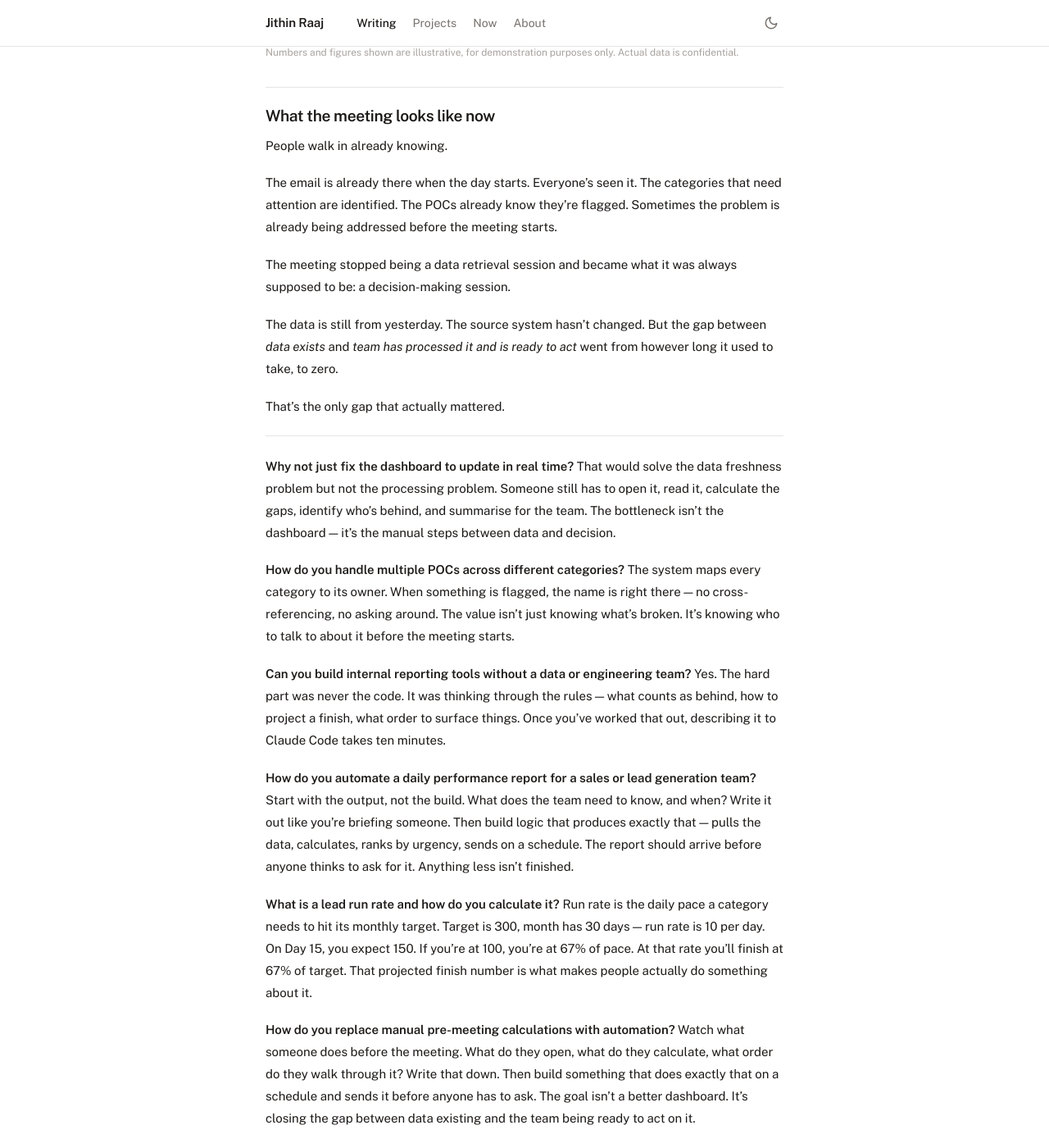
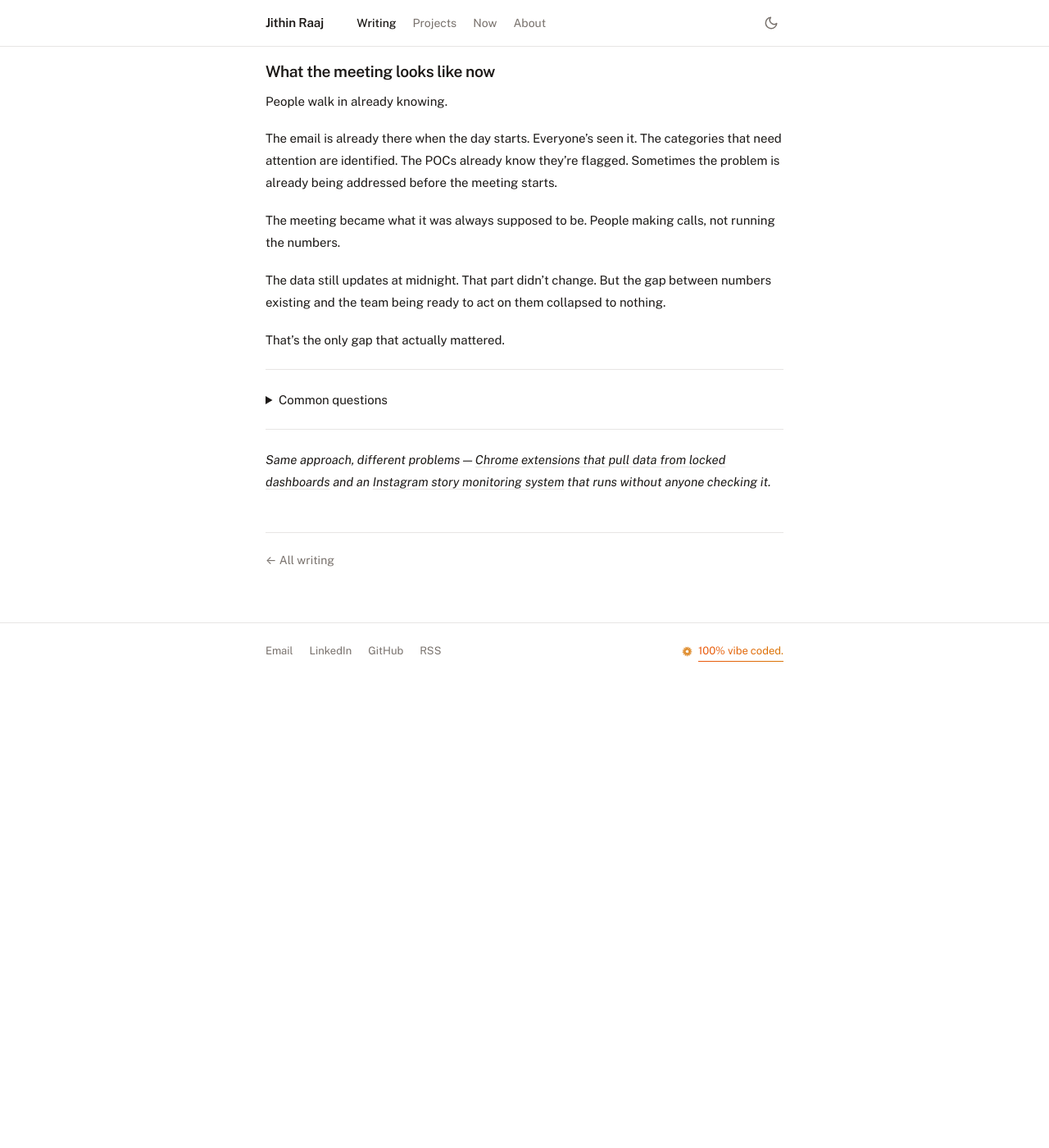
Before and after one commit to jithinrajtk/jithinrajtk.github.io, a Jekyll site: the page built from _posts/2026-04-05-okr-lead-report-automation.md, in a window 1280 px wide and 1400 px high, scrolled down 4143 px. Shown: the whole window at 82% size. Built offline with Jekyll 4.4.1, drawn with Linux system fonts in a browser that asks for light colours; nearby versions of some CDN libraries; after the commit the page ends 4972 px from its top, so only the background shows below that; some of the changed text lies outside the part shown.

Commit message:
Remove AI-sounding lines across all 3 posts, hide FAQ walls with details accordion
- OKR post: fix 'data-driven', 'data retrieval session', 'decision-making session', 'source system', awkward gap sentence
- StoryDash: fix passive phrasing, em dashes, double separator, AI framework paragraph, 'default state'
- Chrome: fix 'engineering team in the loop', 'whole category of problem', em dashes in FAQ
- All 3: wrap visible FAQ text in <details> accordion — collapsed by default, Google still indexes, no cloaking

```diff
--- a/_posts/2026-04-05-okr-lead-report-automation.md
+++ b/_posts/2026-04-05-okr-lead-report-automation.md
@@ -18,7 +18,7 @@ A room full of people in a meeting. The performance dashboard is open. So is a G
 
 Everyone is trying. Nobody is deciding yet.
 
-This was the opening of every lead generation review. Smart people, doing their best with what was available — and still spending the opening minutes of every meeting doing math instead of making calls. That's not a people problem. That's a system that wasn't set up to help them.
+This was the opening of every lead generation review. Smart people doing their best with what they had, and still spending the first ten minutes of every meeting running numbers instead of making calls. That's not a people problem. The system just wasn't built for it.
 
 The answers always came. But they always came late.
 
@@ -30,7 +30,7 @@ That wasn't the worst part.
 
 The dashboard pulled numbers till the previous day. Data for today wouldn't show up until after midnight. So every morning meeting — the one where you're supposed to course-correct before the day gets away from you — was running on information that was already hours old by the time anyone looked at it.
 
-We were doing real-time math on yesterday's numbers. And calling it a data-driven meeting.
+We were doing real-time math on yesterday's numbers. And acting like that counted.
 
 I've been running social media operations long enough to know what a real-time decision feels like, and what a delayed one costs. A lead category tracking at 65% on Day 10 is recoverable. The same category at 65% on Day 25 isn't. The window to act matters. And every morning we were showing up to the window hours after it opened.
 
@@ -97,13 +97,16 @@ People walk in already knowing.
 
 The email is already there when the day starts. Everyone's seen it. The categories that need attention are identified. The POCs already know they're flagged. Sometimes the problem is already being addressed before the meeting starts.
 
-The meeting stopped being a data retrieval session and became what it was always supposed to be: a decision-making session.
+The meeting became what it was always supposed to be. People making calls, not running the numbers.
 
-The data is still from yesterday. The source system hasn't changed. But the gap between *data exists* and *team has processed it and is ready to act* went from however long it used to take, to zero.
+The data still updates at midnight. That part didn't change. But the gap between numbers existing and the team being ready to act on them collapsed to nothing.
 
 That's the only gap that actually mattered.
 
 ---
+
+<details>
+<summary>Common questions</summary>
 
 **Why not just fix the dashboard to update in real time?**
 That would solve the data freshness problem but not the processing problem. Someone still has to open it, read it, calculate the gaps, identify who's behind, and summarise for the team. The bottleneck isn't the dashboard — it's the manual steps between data and decision.
@@ -124,7 +127,9 @@ Run rate is the daily pace a category needs to hit its monthly target. Target is
 Watch what someone does before the meeting. What do they open, what do they calculate, what order do they walk through it? Write that down. Then build something that does exactly that on a schedule and sends it before anyone has to ask. The goal isn't a better dashboard. It's closing the gap between data existing and the team being ready to act on it.
 
 **What should a daily OKR status email include?**
-The most useful format: overall status at a glance (how many categories are on track vs behind), then a ranked list of categories that need attention — sorted by urgency, not alphabetically. Each entry should show the category name, the owner, the current achievement percentage, and the projected month-end finish if nothing changes. That last number — the projection — is what drives decisions. Everything else is context.
+The most useful format: overall status at a glance (how many categories are on track vs behind), then a ranked list of categories that need attention, sorted by urgency, not alphabetically. Each entry should show the category name, the owner, the current achievement percentage, and the projected month-end finish if nothing changes. That last number, the projection, is what drives decisions. Everything else is context.
+
+</details>
 
 ---
 
--- a/_posts/2026-04-05-storydash-monitoring-instagram-pages.md
+++ b/_posts/2026-04-05-storydash-monitoring-instagram-pages.md
@@ -26,7 +26,7 @@ That's not monitoring. That's just time disappearing.
 
 When you're managing 25+ pages, there's an issue that doesn't show up anywhere: it's not *whether* you post stories. It's *when*.
 
-Stories posted too close together don't get distributed the way you'd expect. The algorithm sees a burst, not a cadence. Reach drops. Views thin out. And because you can't manually track gaps across that many pages, it just keeps happening quietly.
+Stories posted too close together don't spread the way they should. The algorithm sees a burst, not a cadence. Reach drops. Views thin out. And because you can't manually track gaps across that many pages, it just keeps happening quietly.
 
 We were posting stories two minutes apart on some pages. Sometimes one minute. We had no idea.
 
@@ -80,7 +80,7 @@ The information arrives. No one has to open anything.
 
 ## How it got built
 
-**Claude Code**. Dashboard, spacing logic, automated emails — all of it.
+**Claude Code**. Dashboard, spacing logic, automated emails. All of it.
 
 Describe the problem. See what gets built. Describe what's wrong or missing. Iterate. No ticket raised. No engineer looped in. No technical spec written.
 
@@ -100,21 +100,20 @@ I manage content operations. Building tools is not a skill I have. That's the po
 
 The data comes from the **Instagram Graph API**. Timestamps, media objects, which page posted what and when. You need a Facebook developer account, an approved app, and Instagram Business accounts for each page you're monitoring. Personal accounts have no API access.
 
-Most teams don't have this running. Not because it's hard. It just needs someone to set it up once, and that request never beats actual product work. Claude Code removes that dependency entirely.
+Most teams don't have this running. Not because it's hard. It just needs someone to set it up once, and that request never beats actual product work. With Claude Code, I didn't need to wait on anyone.
 
 ---
 
 ## How to monitor multiple Instagram accounts at scale
 
-The pattern is the same whether you're building this yourself or figuring out what you actually need.
+One data source pulling from all pages. One screen where everything is visible at once, not the app, not separate tabs. Something that catches spacing violations before you find out from a reach drop. Reports that arrive without anyone requesting them.
 
-One data source pulling from all pages. One screen where everything is visible at once — not the app, not separate tabs. Something that catches spacing violations before you find out from a reach drop. Reports that arrive without anyone requesting them.
-
-If you have all four, you have a monitoring system. If you're missing any one, someone is still doing something manually every day. That's how you know it's not finished.
+Miss any one of those and someone's still doing something by hand every day. That's how you know it's not finished.
 
 ---
 
----
+<details>
+<summary>Common questions</summary>
 
 **Does posting Instagram stories too close together hurt reach?**
 Yes, and it's quiet about it. Stories posted too close together get treated as a burst by the algorithm — not a cadence. Reach drops, views thin out, and you don't get a notification. The safe window is 30 to 60 minutes between posts. Under that, you're losing distribution every single day without knowing it.
@@ -135,7 +134,9 @@ Instagram Graph API pulls story data — timestamps, media objects, activity per
 Story spacing is the time between consecutive stories on one page. Under 30 minutes and the algorithm reads it as a burst, not a cadence. Distribution drops. Each story gets fewer views than it should. At scale — 25 pages — this is happening every day, silently. You only catch it if something is tracking it.
 
 **How do you manage Instagram content operations at scale?**
-Replace the manual checks with systems that surface information automatically. A monitoring dashboard for story activity. Automated flags for spacing violations. Scheduled reports that arrive without anyone asking for them. The goal is for the team's default state to be informed — not for them to have to go looking.
+Replace the manual checks with systems that surface information automatically. A monitoring dashboard for story activity. Automated flags for spacing violations. Scheduled reports that arrive without anyone asking for them. The goal is for the team to always know what's happening without having to go looking for it.
+
+</details>
 
 <script type="application/ld+json">
 {
```
Also changed, not shown: _posts/2026-04-08-chrome-extensions-vibe-coding.md (+12 -7 lines).
